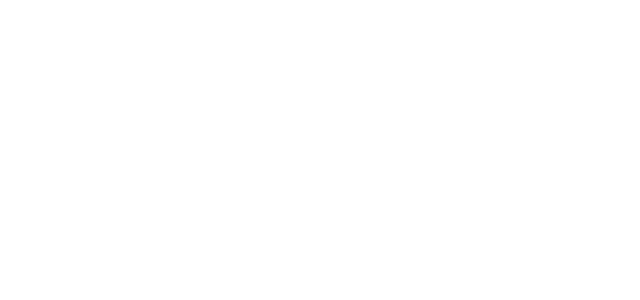
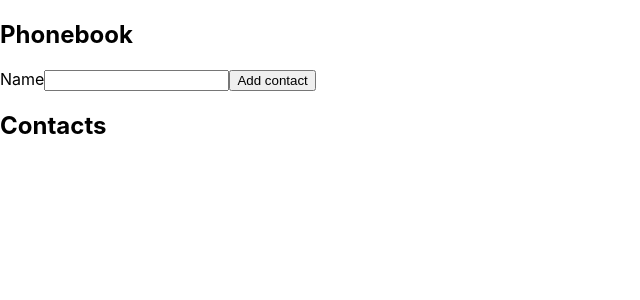
Before and after one commit to SerheiYakimov/goit-react-hw-02-phonebook, a React (Create React App) app: page / in a window 1280 px wide. Shown: the top 300 px of the page, without its empty margins (0-640 px from the left). Built offline with nearby package versions, Linux system fonts and the light colour scheme.

Commit message:
add input

```diff
--- a/package.json
+++ b/package.json
@@ -12,6 +12,7 @@
     "react": "^17.0.2",
     "react-dom": "^17.0.2",
     "react-scripts": "4.0.3",
+    "uuid": "^8.3.2",
     "web-vitals": "^1.1.2"
   },
   "scripts": {
--- a/src/App.js
+++ b/src/App.js
@@ -1,7 +1,61 @@
+import { Component } from "react";
 import "./App.css";
+import { v4 as uuid } from "uuid";
+// import Form from './components/Form/Form';
 
-function App() {
-  return <div className="App"></div>;
+class App extends Component {
+  state = {
+    contacts: [],
+    name: "",
+  };
+
+  idName = uuid();
+
+  hendleChange = (e) => {
+    console.log(e.currentTarget.value);
+
+    this.setState({
+      name: e.currentTarget.value,
+    });
+  };
+
+  hendleSubmit = (e) => {
+    e.preventDefault();
+    console.log(this.state);
+
+    this.reset();
+  };
+
+  reset = () => {
+    this.setState({ name: "" });
+  };
+
+  render() {
+    return (
+      <div className="App">
+        <h2>Phonebook</h2>
+        <form onSubmit={this.hendleSubmit}>
+          <label htmlFor={this.idName}>
+            Name
+            <input
+              type="text"
+              name="name"
+              id={this.idName}
+              value={this.state.name}
+              onChange={this.hendleChange}
+              pattern="^[a-zA-Zа-яА-Я]+(([' -][a-zA-Zа-яА-Я ])?[a-zA-Zа-яА-Я]*)*$"
+              title="Имя может состоять только из букв, апострофа, тире и пробелов. Например Adrian, Jacob Mercer, Charles de Batz de Castelmore d'Artagnan и т. п."
+              required
+            />
+          </label>
+          <button type="submit">Add contact</button>
+        </form>
+        <div>
+          <h2>Contacts</h2>
+        </div>
+      </div>
+    );
+  }
 }
 
 export default App;
--- /dev/null
+++ b/src/components/Form/Form.js
@@ -0,0 +1,23 @@
+// import { Component } from "react";
+
+// class Form extends Component {
+
+//     render() {
+//         return (
+//             <form onSubmit={this.hendleSubmit}>
+//         <label>
+//           <input
+//             type="text"
+//             name="name"
+//             value={this.state.name}
+//             onChange={this.hendleChange}
+//             pattern="^[a-zA-Zа-яА-Я]+(([' -][a-zA-Zа-яА-Я ])?[a-zA-Zа-яА-Я]*)*$"
+//             title="Имя может состоять только из букв, апострофа, тире и пробелов. Например Adrian, Jacob Mercer, Charles de Batz de Castelmore d'Artagnan и т. п."
+//             required
+//           />
+//         </label>
+//         <button type="submit">Add contact</button>
+//       </form>
+//         )
+//     }
+// }
```
Also changed, not shown: src/components/Section/Section.js (added), 1 other file (tests, documents, lock files or other folders).
